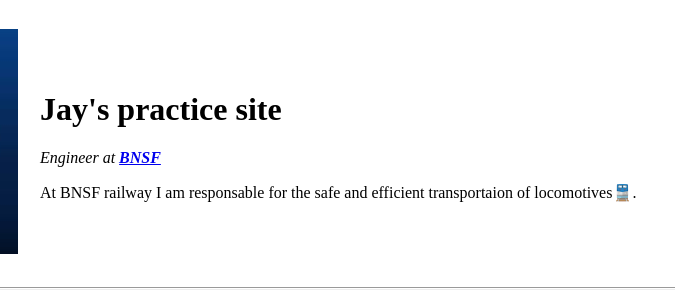
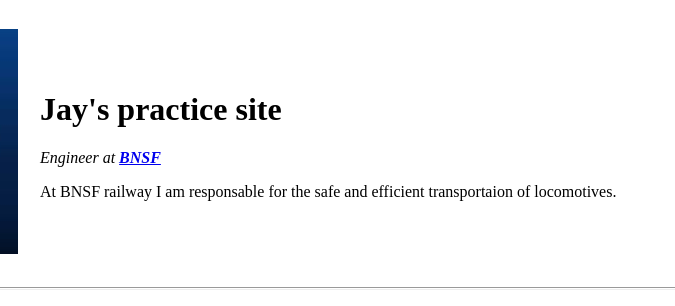
Before and after one commit to 302394/cv, a plain HTML site: page index.html in a window 1280 px wide. Shown: the top 306 px of the page, 236-911 px from the left. Drawn offline with Linux system fonts and the light colour scheme.

Commit message:
Update index.html

```diff
--- a/index.html
+++ b/index.html
@@ -13,7 +13,7 @@
       <td>
         <h1>Jay's practice site</h1>
         <p><em>Engineer at <strong><a href="https://www.bnsf.com/">BNSF</a></strong></em></p>
-        </ <p>At BNSF railway I am responsable for the safe and efficient transportaion of locomotives🚆.</p>
+        </ <p>At BNSF railway I am responsable for the safe and efficient transportaion of locomotives.</p>
       </td>
     </tr>
   </table>
```
